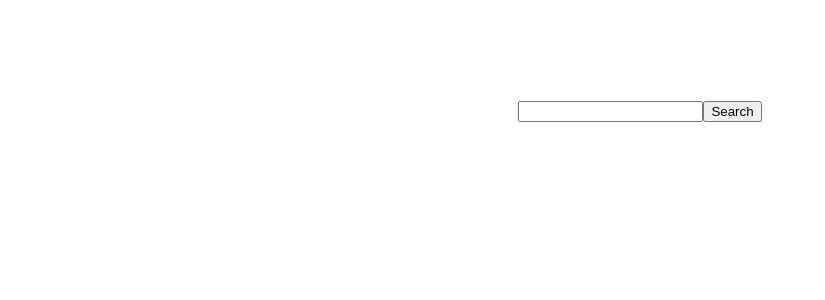
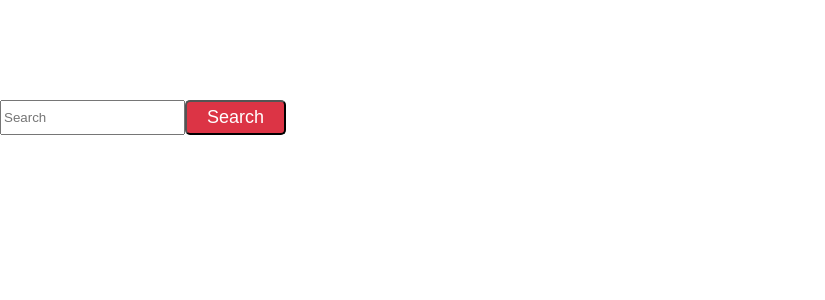
Before and after one commit to monir9h/youtube-clone-project, a React (Create React App) app: page / in a window 1280 px wide. Shown: the top 300 px of the page, without its empty margins (0-825 px from the left). Built offline with nearby package versions, Linux system fonts and the light colour scheme.

Commit message:
update search components

```diff
--- a/src/App.css
+++ b/src/App.css
@@ -1,4 +1,5 @@
 .App {
+  display: flex;
   text-align: center;
 }
 
--- a/src/components/search/SearchBar.css
+++ b/src/components/search/SearchBar.css
@@ -1,11 +1,21 @@
 .search-bar {
     padding-top: 100px;
-    width: 100%;
+    width: 500px;
+    display: flex;
+    flex-direction: row;
+
 }
 
 .search-input {
-    width: 70%;
+    width: 400px;
+    width: 100%;
+    padding: 5px 20px;
 }
 
 .search-button{
+    background-color: #dc3445;
+    font-size: large;
+    padding: 5px 20px;
+    color: white;
+    border-radius: 5px;
 }
--- a/src/components/search/SearchBar.js
+++ b/src/components/search/SearchBar.js
@@ -18,6 +18,7 @@ function SearchBar({searchTerm, setSearchTerm, setVideos}) {
     <div className="search-bar">
       <input
 	  	className=".search-input"
+        placeholder="Search"
         onChange={(event) => {
           setSearchTerm(event.target.value);
         }}
```
